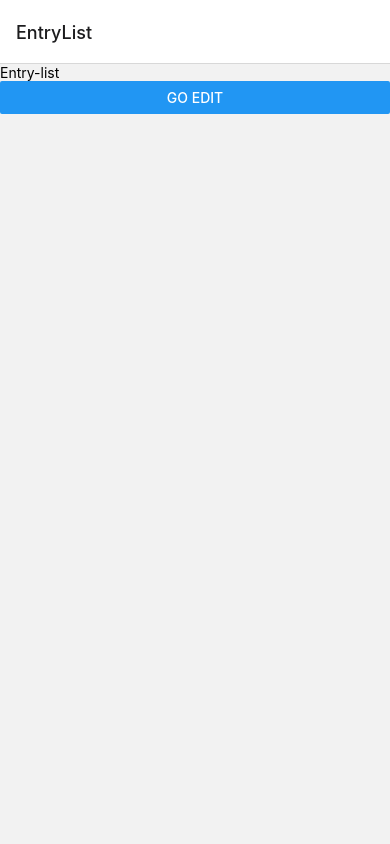
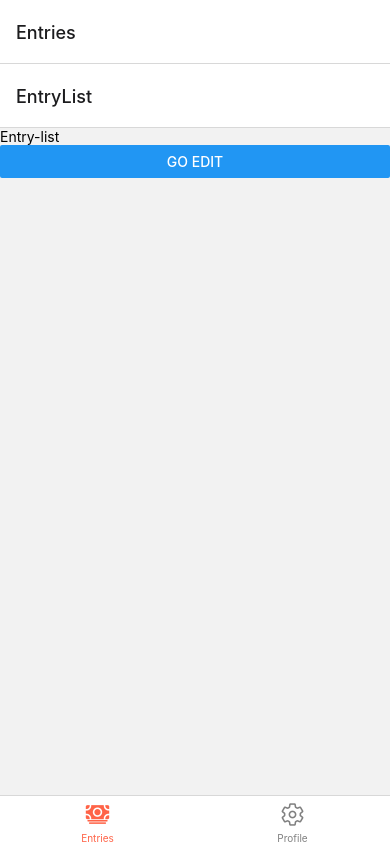
Before and after one commit to ckirschberg/finance-manager-frontend, a React Native app: screen /Home in a window 390 px wide. Built offline with nearby package versions, Linux system fonts and the light colour scheme; no server answers.

Commit message:
navigation

```diff
--- a/App.tsx
+++ b/App.tsx
@@ -5,6 +5,12 @@ import { NavigationContainer } from '@react-navigation/native';
 import { createStackNavigator } from '@react-navigation/stack';
 import EntryEdit from './pages/EntryEdit';
 import EntryDelete from './pages/EntryDelete';
+import { createBottomTabNavigator } from '@react-navigation/bottom-tabs';
+import Profile from './pages/Profile';
+// import { createDrawerNavigator } from '@react-navigation/drawer';
+import About from './pages/About';
+import Ionicons from '@expo/vector-icons/Ionicons';
+
 
 export default function App() {
   type RootStackParamList = {
@@ -14,15 +20,50 @@ export default function App() {
   };
 
   const Stack = createStackNavigator<RootStackParamList>();
+  const Tab = createBottomTabNavigator();
+  // const Drawer = createDrawerNavigator(); // This generates an error???
+
+  function StackNavigationEntry() {
+    return (
+      <Stack.Navigator initialRouteName="EntryList">
+          <Stack.Screen name="EntryList" component={EntryList} />
+          <Stack.Screen name="EntryEdit" component={EntryEdit} />
+          <Stack.Screen name="EntryDelete" component={EntryDelete} />
+        </Stack.Navigator>
+    );
+  }
 
   return (
     <NavigationContainer>
       {/* <View style={styles.container}> */}
-        <Stack.Navigator initialRouteName="EntryList">
-          <Stack.Screen name="EntryList" component={EntryList} />
-          <Stack.Screen name="EntryEdit" component={EntryEdit} />
-          <Stack.Screen name="EntryDelete" component={EntryDelete} />
-        </Stack.Navigator>
+      <Tab.Navigator
+        screenOptions={({ route }) => ({
+        tabBarIcon: ({ focused, color, size }) => {
+          let iconName: React.ComponentProps<typeof Ionicons>['name'];
+
+          if (route.name === 'Entries') {
+            iconName = focused ? 'cash' : 'cash-outline';
+          } else if (route.name === 'Profile') {
+            iconName = focused ? 'settings' : 'settings-outline';
+          } else {
+            iconName = 'alert'; // Default icon, make sure this is valid
+          }
+
+          // Now iconName is explicitly a valid icon key, no error should be thrown
+          return <Ionicons name={iconName} size={size} color={color} />;
+        },
+        tabBarActiveTintColor: 'tomato',
+        tabBarInactiveTintColor: 'gray',
+      })}>
+        <Tab.Screen name="Entries" component={StackNavigationEntry} />
+        <Tab.Screen name="Profile" component={Profile} />
+      </Tab.Navigator>
+
+
+        {/* <Drawer.Navigator initialRouteName="Home">
+         <Drawer.Screen name="Home" component={EntryList} />
+         <Drawer.Screen name="About" component={About} />
+       </Drawer.Navigator> */}
 
         {/* <Text>Open up App.js to start working on your app!</Text>
         <EntryList />
--- /dev/null
+++ b/pages/About.tsx
@@ -0,0 +1,12 @@
+import React from 'react';
+import { Text, View } from 'react-native';
+
+const About: React.FC = () => {
+    return (
+        <View>
+            <Text>This is the about page</Text>
+        </View>
+    );
+};
+
+export default About;
--- a/pages/EntryEdit.tsx
+++ b/pages/EntryEdit.tsx
@@ -5,7 +5,7 @@ import { RouteProp } from '@react-navigation/native';
 
 
 type RootStackParamList = {
-    Home: undefined;
+    // Home: undefined;
     EntryEdit: { entryId: number };
     EntryDelete: { entryId: number };
   };
--- a/pages/EntryList.tsx
+++ b/pages/EntryList.tsx
@@ -1,7 +1,8 @@
 import { RouteProp } from '@react-navigation/native';
-import React from 'react';
-import { Button, Text, View } from 'react-native';
+import React, { useEffect, useState } from 'react';
+import { Button, FlatList, Text, View } from 'react-native';
 import { StackNavigationProp } from '@react-navigation/stack';
+import axios from 'axios';
 
 type RootStackParamList = {
     Home: undefined;
@@ -15,11 +16,38 @@ type Props = {
   navigation: DetailsScreenNavigationProp;
 };
 
+const Item = ({ amount }: { amount: number }) => (
+      <Text>{amount.toString()}</Text>
+  );
 
 const EntryList: React.FC<Props> = ({navigation}) => {
+    const [entries, setEntries] = useState([]);
+
+    const baseUrl = 'http://127.0.0.1:3000'
+    const fetchEntries = async () => {
+    try {
+        const response = await axios.get(baseUrl + '/entry');
+        console.log(response.data); // Process the response data as needed
+        setEntries(response.data);
+    } catch (error) {
+        console.error('Error fetching users:', error);
+    }
+    };
+
+    useEffect(() => {
+        fetchEntries();
+    }, [])
+
+    const renderItem = ({ item }: { item: any }) => <Item amount={item.amount} />;
+
     return (
         <View>
             <Text>Entry-list</Text>
+            <FlatList
+                data={entries}
+                renderItem={renderItem}
+                keyExtractor={item => item.id.toString()}
+                />
             <Button onPress={() => navigation.navigate('EntryEdit', {entryId: 1 /*test*/})} title="Go edit"/>
         </View>
     );
--- /dev/null
+++ b/pages/Profile.tsx
@@ -0,0 +1,12 @@
+import React from 'react';
+import { Text, View } from 'react-native';
+
+const Profile: React.FC = () => {
+    return (
+        <View>
+            <Text>This is the profile page with user info...</Text>
+        </View>
+    );
+};
+
+export default Profile;
```
Also changed, not shown: package.json (+7 -1 lines), 1 other file (tests, documents, lock files or other folders).
